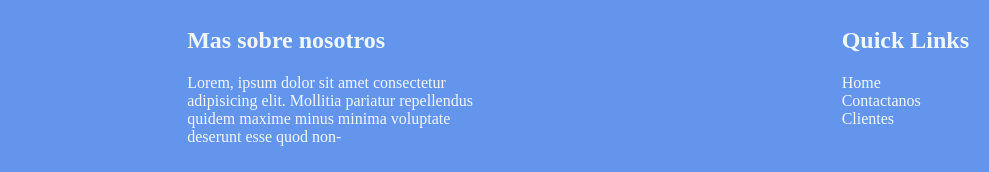
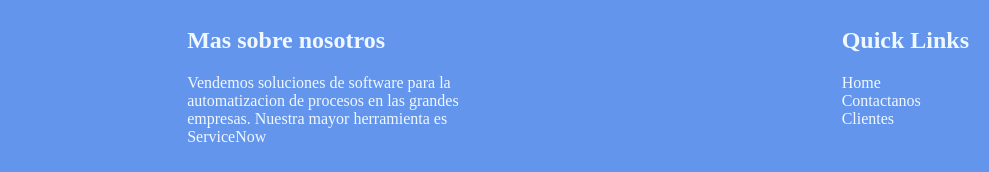
Before and after one commit to InakiCourtinade/CourtinadeTrabajoIntegrador1, a plain HTML site: page index.html in a window 1280 px wide. Shown: the part 904-1076 px from the top of the page, 0-989 px from the left. Drawn offline with Linux system fonts and the light colour scheme.

Commit message:
Update index.html

```diff
--- a/index.html
+++ b/index.html
@@ -36,8 +36,8 @@
                     Mas sobre nosotros
                 </h2>
                 <p>
-                    Lorem, ipsum dolor sit amet consectetur adipisicing elit. Mollitia pariatur repellendus quidem maxime minus minima voluptate deserunt
-                    esse quod non-
+                    Vendemos soluciones de software para la automatizacion de procesos en las grandes empresas. Nuestra mayor
+                    herramienta es ServiceNow
                 </p>
             </div>
             <div class="links">
```
